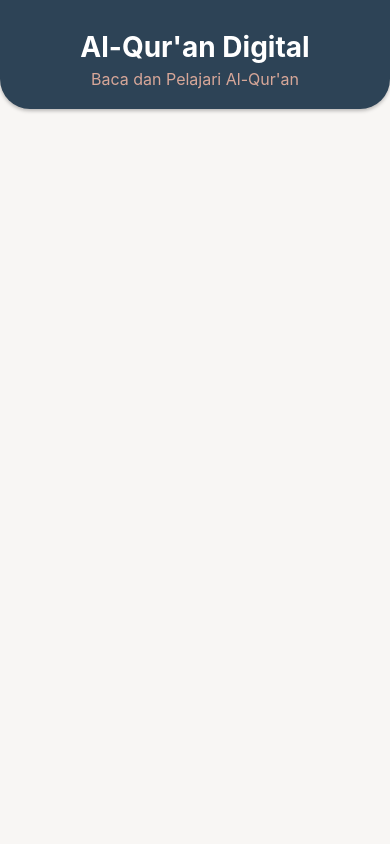
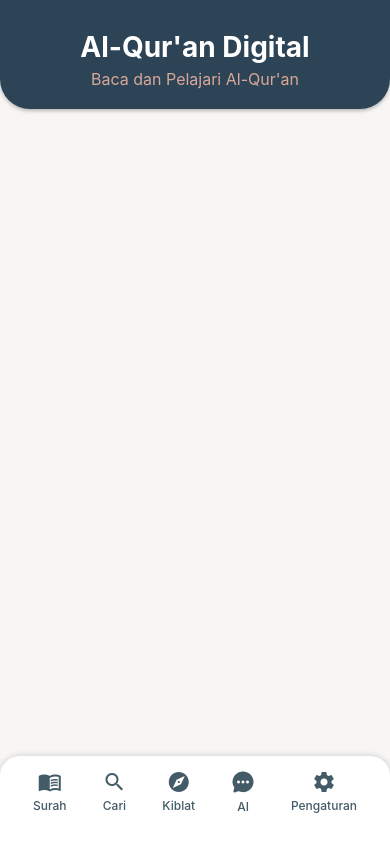
Before and after one commit to haikal-266/quran-app, a React Native app: screen / in a window 390 px wide. Built offline with nearby package versions, Linux system fonts and the light colour scheme; no server answers.

Commit message:
penambahan navbar

```diff
--- a/App.js
+++ b/App.js
@@ -7,6 +7,7 @@ import SplashScreen from './screens/SplashScreen';
 import { StatusBar } from 'expo-status-bar';
 import { View, ActivityIndicator } from 'react-native';
 import { COLORS } from './constants/Colors';
+import Navbar from './components/Navbar';
 
 const Stack = createNativeStackNavigator();
 
@@ -35,16 +36,25 @@ export default function App() {
       }
     }}>
       <StatusBar style="light" />
+      <View style={{ flex: 1 }}>
         <Stack.Navigator
           initialRouteName="Splash"
           screenOptions={{
             headerShown: false,
-          animation: 'fade'
+            animation: 'fade',
+            contentStyle: {
+              paddingBottom: 85, // Menambah padding bottom
+            }
           }}
         >
           <Stack.Screen
             name="Splash"
             component={SplashScreen}
+            options={{
+              contentStyle: {
+                paddingBottom: 0 // Tidak ada padding untuk splash screen
+              }
+            }}
           />
           <Stack.Screen
             name="Home"
@@ -55,6 +65,8 @@ export default function App() {
             component={SurahScreen}
           />
         </Stack.Navigator>
+        {isReady && <Navbar />}
+      </View>
     </NavigationContainer>
   );
 }
--- /dev/null
+++ b/components/Navbar.js
@@ -0,0 +1,129 @@
+import React from 'react';
+import { View, Text, TouchableOpacity, StyleSheet } from 'react-native';
+import { MaterialIcons, MaterialCommunityIcons, Ionicons } from '@expo/vector-icons';
+
+const COLORS = {
+  primary: '#2D4356',
+  secondary: '#435B66',
+  accent: '#A76F6F',
+  light: '#EAB2A0',
+  background: '#F8F6F4',
+  white: '#FFFFFF',
+  text: '#2D4356',
+  textLight: '#435B66',
+  textMuted: '#A76F6F'
+};
+
+export default function Navbar({ navigation, activeRoute }) {
+  return (
+    <View style={styles.container}>
+      <TouchableOpacity
+        style={styles.navItem}
+        onPress={() => navigation.navigate('Home')}
+      >
+        <MaterialIcons
+          name="menu-book"
+          size={24}
+          color={activeRoute === 'Home' ? COLORS.accent : COLORS.textLight}
+        />
+        <Text style={[
+          styles.navText,
+          { color: activeRoute === 'Home' ? COLORS.accent : COLORS.textLight }
+        ]}>Surah</Text>
+      </TouchableOpacity>
+
+      <TouchableOpacity
+        style={styles.navItem}
+        onPress={() => navigation.navigate('Search')}
+      >
+        <MaterialIcons
+          name="search"
+          size={24}
+          color={activeRoute === 'Search' ? COLORS.accent : COLORS.textLight}
+        />
+        <Text style={[
+          styles.navText,
+          { color: activeRoute === 'Search' ? COLORS.accent : COLORS.textLight }
+        ]}>Cari</Text>
+      </TouchableOpacity>
+
+      <TouchableOpacity
+        style={styles.navItem}
+        onPress={() => navigation.navigate('Qibla')}
+      >
+        <MaterialCommunityIcons
+          name="compass"
+          size={24}
+          color={activeRoute === 'Qibla' ? COLORS.accent : COLORS.textLight}
+        />
+        <Text style={[
+          styles.navText,
+          { color: activeRoute === 'Qibla' ? COLORS.accent : COLORS.textLight }
+        ]}>Kiblat</Text>
+      </TouchableOpacity>
+
+      <TouchableOpacity
+        style={styles.navItem}
+        onPress={() => navigation.navigate('AI')}
+      >
+        <Ionicons
+          name="chatbubble-ellipses"
+          size={24}
+          color={activeRoute === 'AI' ? COLORS.accent : COLORS.textLight}
+        />
+        <Text style={[
+          styles.navText,
+          { color: activeRoute === 'AI' ? COLORS.accent : COLORS.textLight }
+        ]}>AI</Text>
+      </TouchableOpacity>
+
+      <TouchableOpacity
+        style={styles.navItem}
+        onPress={() => navigation.navigate('Settings')}
+      >
+        <MaterialIcons
+          name="settings"
+          size={24}
+          color={activeRoute === 'Settings' ? COLORS.accent : COLORS.textLight}
+        />
+        <Text style={[
+          styles.navText,
+          { color: activeRoute === 'Settings' ? COLORS.accent : COLORS.textLight }
+        ]}>Pengaturan</Text>
+      </TouchableOpacity>
+    </View>
+  );
+}
+
+const styles = StyleSheet.create({
+  container: {
+    flexDirection: 'row',
+    justifyContent: 'space-around',
+    alignItems: 'center',
+    backgroundColor: COLORS.white,
+    paddingTop: 8,
+    paddingHorizontal: 15,
+    paddingBottom: 25,
+    borderTopLeftRadius: 20,
+    borderTopRightRadius: 20,
+    elevation: 10,
+    shadowColor: '#000',
+    shadowOffset: { width: 0, height: -2 },
+    shadowOpacity: 0.1,
+    shadowRadius: 5,
+    position: 'absolute',
+    bottom: 0,
+    left: 0,
+    right: 0,
+  },
+  navItem: {
+    alignItems: 'center',
+    justifyContent: 'center',
+    paddingVertical: 5,
+  },
+  navText: {
+    fontSize: 12,
+    marginTop: 4,
+    fontWeight: '500',
+  },
+});
--- a/package.json
+++ b/package.json
@@ -9,6 +9,7 @@
     "web": "expo start --web"
   },
   "dependencies": {
+    "@expo/vector-icons": "^14.0.4",
     "@react-navigation/native": "^7.0.14",
     "@react-navigation/native-stack": "^7.2.0",
     "axios": "^1.7.9",
@@ -19,7 +20,8 @@
     "react-native": "0.76.7",
     "react-native-asset": "^2.1.1",
     "react-native-safe-area-context": "^4.12.0",
-    "react-native-screens": "~4.4.0"
+    "react-native-screens": "~4.4.0",
+    "react-native-vector-icons": "^10.2.0"
   },
   "devDependencies": {
     "@babel/core": "^7.20.0"
--- a/screens/HomeScreen.js
+++ b/screens/HomeScreen.js
@@ -145,7 +145,7 @@ const styles = StyleSheet.create({
     paddingTop: 30,
     borderBottomLeftRadius: 30,
     borderBottomRightRadius: 30,
-    marginBottom: 10,
+    marginBottom: 5,
     elevation: 5,
     shadowColor: '#000',
     shadowOffset: { width: 0, height: 2 },
--- a/screens/SurahScreen.js
+++ b/screens/SurahScreen.js
@@ -1,5 +1,5 @@
 import React, { useState, useEffect } from 'react';
-import { View, Text, FlatList, StyleSheet, ActivityIndicator, ScrollView } from 'react-native';
+import { View, Text, FlatList, StyleSheet, ActivityIndicator, ScrollView, TouchableOpacity, Animated } from 'react-native';
 import axios from 'axios';
 
 const COLORS = {
@@ -16,6 +16,34 @@ const COLORS = {
 
 const cleanHtmlTags = (text) => {
   return text.replace(/<[^>]*>/g, '');
+};
+
+const ExpandableDescription = ({ description }) => {
+  const [expanded, setExpanded] = useState(false);
+  const [animation] = useState(new Animated.Value(0));
+
+  const toggleExpand = () => {
+    const toValue = expanded ? 0 : 1;
+    setExpanded(!expanded);
+    Animated.spring(animation, {
+      toValue,
+      useNativeDriver: false,
+      friction: 8,
+    }).start();
+  };
+
+  return (
+    <View style={styles.expandableContainer}>
+      <TouchableOpacity onPress={toggleExpand} style={styles.expandButton}>
+        <Text style={styles.headerDescription} numberOfLines={expanded ? undefined : 2}>
+          {cleanHtmlTags(description)}
+        </Text>
+        <Text style={styles.expandText}>
+          {expanded ? 'Lihat lebih sedikit' : 'Lihat selengkapnya'}
+        </Text>
+      </TouchableOpacity>
+    </View>
+  );
 };
 
 export default function SurahScreen({ route }) {
@@ -66,9 +94,7 @@ export default function SurahScreen({ route }) {
       <View style={styles.headerContainer}>
         <Text style={styles.headerTitle}>{nama}</Text>
         <Text style={styles.headerSubtitle}>{nama_latin}</Text>
-        <Text style={styles.headerDescription} numberOfLines={2}>
-          {cleanHtmlTags(deskripsi)}
-        </Text>
+        <ExpandableDescription description={deskripsi} />
       </View>
       <FlatList
         data={ayahs}
@@ -100,8 +126,8 @@ const styles = StyleSheet.create({
     paddingTop: 30,
     borderBottomLeftRadius: 30,
     borderBottomRightRadius: 30,
-    marginBottom: 10,
-    elevation: 5,
+    marginBottom: 5,
+    elevation: 15,
     shadowColor: '#000',
     shadowOffset: { width: 0, height: 2 },
     shadowOpacity: 0.25,
@@ -123,7 +149,7 @@ const styles = StyleSheet.create({
   headerDescription: {
     fontSize: 14,
     color: COLORS.light,
-    textAlign: 'center',
+    textAlign: 'left',
     opacity: 0.9,
     lineHeight: 20,
   },
@@ -183,4 +209,17 @@ const styles = StyleSheet.create({
     textAlign: 'left',
     lineHeight: 22,
   },
+  expandableContainer: {
+    marginTop: 8,
+  },
+  expandButton: {
+    padding: 4,
+  },
+  expandText: {
+    color: COLORS.accent,
+    fontSize: 14,
+    fontWeight: 'bold',
+    marginTop: 8,
+    textAlign: 'center',
+  },
 });
```
Also changed, not shown: 1 other file (tests, documents, lock files or other folders). Lines whose indentation alone changed are shown as unchanged.
